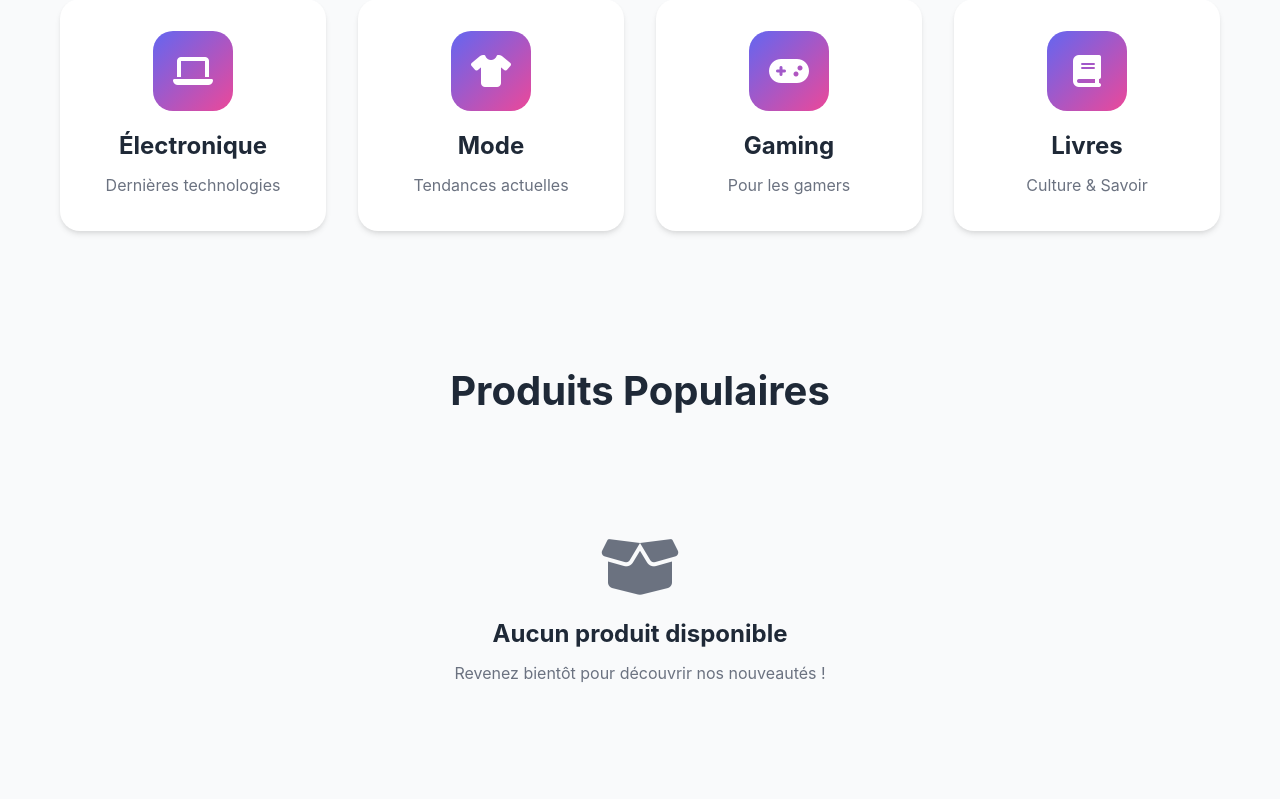
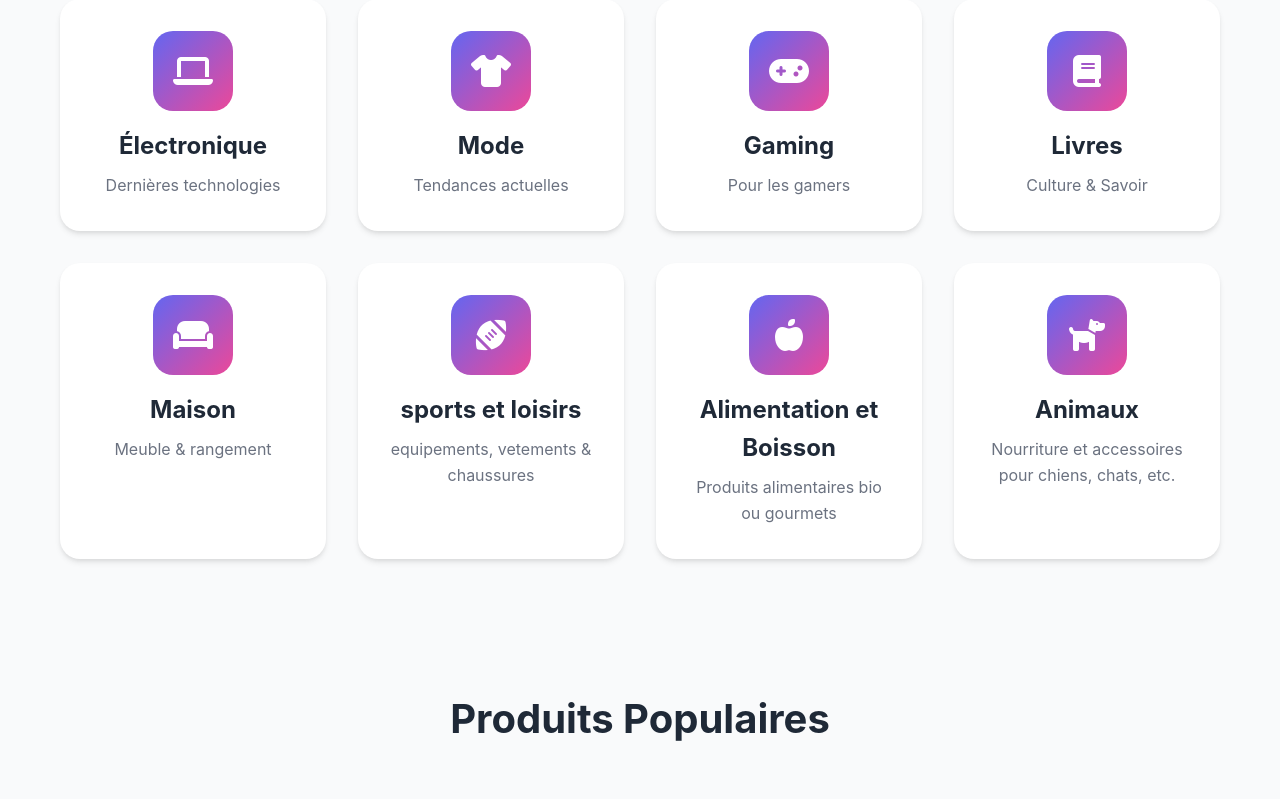
Before and after one commit to bengo2024/python-typed-project, a Flask app: page / in a window 1280 px wide. Shown: the part 732-1531 px from the top of the page. Run offline with Flask 3, Linux system fonts and the light colour scheme; data that the repository does not hold is empty.

Commit message:
Ajout des catégories populaires avec icônes sur la page d'accueil

```diff
--- a/templates/shopify/index.html
+++ b/templates/shopify/index.html
@@ -62,6 +62,38 @@
                 </div>
                 <h3>Livres</h3>
                 <p>Culture & Savoir</p>
+            </a>
+
+            <a href="{{ url_for('products', category='Maison') }}" class="category-card">
+                <div class="category-icon">
+                    <i class="fas fa-couch"></i>
+                </div>
+                <h3>Maison</h3>
+                <p>Meuble & rangement</p>
+            </a>
+
+             <a href="{{ url_for('products', category='sports') }}" class="category-card">
+                <div class="category-icon">
+                    <i class="fas fa-football-ball"></i>
+                </div>
+                <h3>sports et loisirs</h3>
+                <p>equipements, vetements & chaussures</p>
+            </a>
+
+             <a href="{{ url_for('products', category='Alimentation') }}" class="category-card">
+                <div class="category-icon">
+                    <i class="fas fa-apple-alt"></i>
+                </div>
+                <h3>Alimentation et Boisson</h3>
+                <p>Produits alimentaires bio ou gourmets</p>
+            </a>
+
+             <a href="{{ url_for('products', category='Animaux') }}" class="category-card">
+                <div class="category-icon">
+                    <i class="fas fa-dog"></i>
+                </div>
+                <h3>Animaux</h3>
+                <p>Nourriture et accessoires pour chiens, chats, etc.</p>
             </a>
         </div>
     </div>
```
